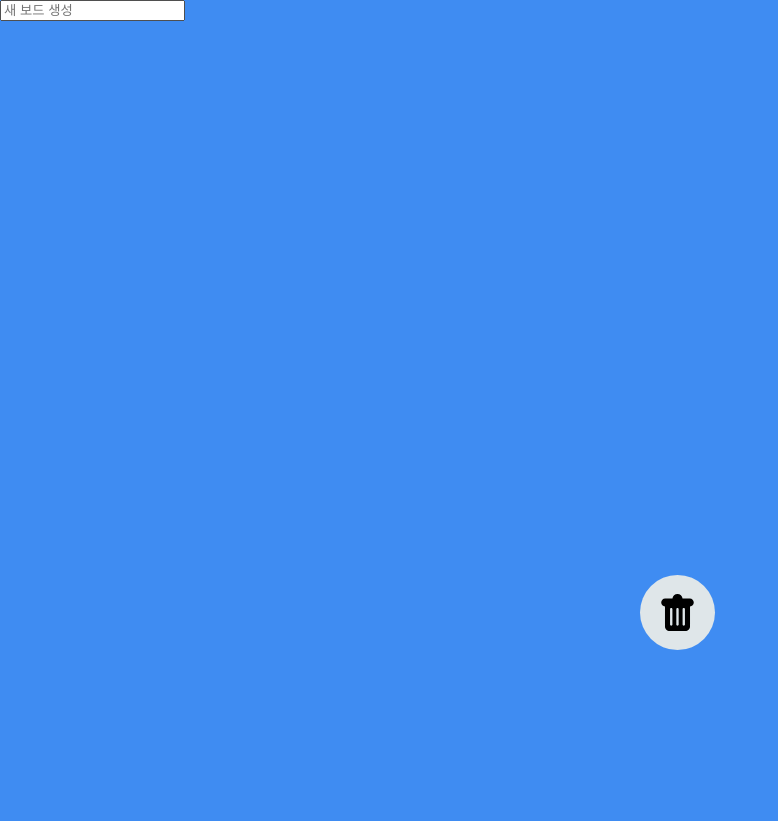
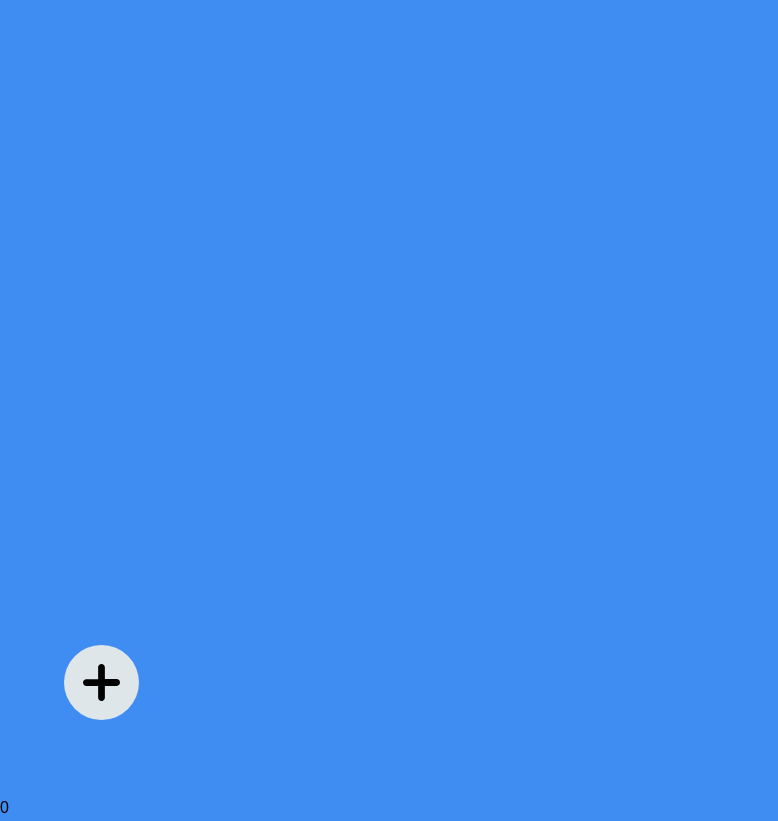
Before and after one commit to mocking-tiger/trello-clone, a React (Create React App) app: page / in a window 1280 px wide. Shown: the whole page, without its empty margins (0-778 px from the left). Built offline with nearby package versions, Linux system fonts and the light colour scheme; a web font is replaced by a local one.

Commit message:
design: 버튼,모달로 새 보드 생성

```diff
--- a/src/App.tsx
+++ b/src/App.tsx
@@ -1,10 +1,12 @@
 import styled from "styled-components";
 import Board, { IAreaProps, IForm } from "./components/Board";
 import CanIcon from "./assets/trash.svg";
+import AddIcon from "./assets/plus.svg";
 import { DragDropContext, Droppable, DropResult } from "react-beautiful-dnd";
 import { useRecoilState } from "recoil";
 import { toDoState } from "./atoms";
 import { useForm } from "react-hook-form";
+import { useState } from "react";
 
 const Wrapper = styled.div`
   width: 100vw;
@@ -27,8 +29,8 @@ const TrashCan = styled.div<IAreaProps>`
   width: 75px;
   height: 75px;
   position: absolute;
-  left: 50%;
-  bottom: 150px;
+  right: 5%;
+  bottom: 10%;
   background-color: ${(props) =>
     props.$isDraggingOver ? "#b2bec3" : "#dfe6e9"};
   border-radius: 50%;
@@ -44,11 +46,74 @@ const TrashCan = styled.div<IAreaProps>`
   }
 `;
 
+const AddBoardButton = styled.div`
+  width: 75px;
+  height: 75px;
+  position: absolute;
+  left: 5%;
+  bottom: 10%;
+  background-color: #dfe6e9;
+  border-radius: 50%;
+  transition: all 0.2s ease-in-out;
+  display: flex;
+  justify-content: center;
+  align-items: center;
+
+  &:hover {
+    transform: scale(1.2);
+    cursor: pointer;
+  }
+
+  img {
+    width: 37.5px;
+    height: 37.5px;
+  }
+`;
+
+const NewBoardModal = styled.div`
+  width: 100vw;
+  height: 100vh;
+  background-color: rgba(255, 255, 255, 0.6);
+  position: fixed;
+  top: 0;
+  left: 0;
+  z-index: 1;
+  display: flex;
+  justify-content: center;
+  align-items: center;
+
+  div {
+    width: 480px;
+    padding: 30px;
+    background-color: #b2bec3;
+    border-radius: 6px;
+
+    h2 {
+      text-align: center;
+      margin-bottom: 10px;
+      font-size: 20px;
+      color: white;
+    }
+
+    input {
+      width: 100%;
+      padding: 10px;
+      border: 0;
+      border-radius: 6px;
+
+      &:focus {
+        outline: none;
+      }
+    }
+  }
+`;
+
 // 스타일드 컴포넌트 영역 끝
 
 function App() {
-  const { register, setValue, handleSubmit } = useForm<IForm>();
+  const { register, setValue, handleSubmit, setFocus } = useForm<IForm>();
   const [toDos, setToDos] = useRecoilState(toDoState);
+  const [isModalOn, setIsModalOn] = useState(false);
 
   const onDragEnd = (info: DropResult) => {
     console.log(info);
@@ -97,7 +162,6 @@ function App() {
   };
 
   const createBoard = ({ boardName }: IForm) => {
-    console.log(boardName);
     setValue("boardName", "");
     setToDos((allBoards) => {
       const newBoard = {
@@ -107,17 +171,25 @@ function App() {
       localStorage.setItem("TODOS", JSON.stringify(newBoard));
       return newBoard;
     });
+    handleModal();
+  };
+
+  const handleModal = () => {
+    if (isModalOn) {
+      setIsModalOn(false);
+    } else {
+      setIsModalOn(true);
+      setTimeout(() => {
+        setFocus("boardName");
+      }, 0);
+    }
   };
 
   return (
     <DragDropContext onDragEnd={onDragEnd}>
-      <form onSubmit={handleSubmit(createBoard)}>
-        <input
-          {...register("boardName", { required: true })}
-          type="text"
-          placeholder="새 보드 생성"
-        />
-      </form>
+      <AddBoardButton onClick={handleModal}>
+        <img src={AddIcon} alt="보드 추가 아이콘" />
+      </AddBoardButton>
       <Wrapper>
         <Boards>
           {Object.keys(toDos).map((boardId) => (
@@ -125,6 +197,7 @@ function App() {
           ))}
         </Boards>
       </Wrapper>
+      {Object.keys(toDos).length && (
         <Droppable droppableId="trash">
           {(provided, snapshot) => (
             <TrashCan
@@ -137,6 +210,21 @@ function App() {
             </TrashCan>
           )}
         </Droppable>
+      )}
+      {isModalOn && (
+        <NewBoardModal onClick={handleModal}>
+          <div>
+            <h2>새 보드 추가하기</h2>
+            <form onSubmit={handleSubmit(createBoard)}>
+              <input
+                {...register("boardName", { required: true })}
+                type="text"
+                placeholder="이름 입력해줘"
+              />
+            </form>
+          </div>
+        </NewBoardModal>
+      )}
     </DragDropContext>
   );
 }
--- a/src/atoms.tsx
+++ b/src/atoms.tsx
@@ -17,6 +17,4 @@ export const toDoState = atom<IToDoState>({
 // 해야할것
 // 1. 투두 삭제 기능(드래그로 삭제) V
 // 2. 각 태스크 로컬스토리지에 저장 V
-// 3. 새 보드 생성 기능 V
-// 4. 보드들의 순서를 바꾸는 기능
-// 5. 보드 삭제(드래그로)
+// 3. 새 보드 생성,삭제 기능 V
```
Also changed, not shown: src/assets/plus.svg (added). Lines whose indentation alone changed are shown as unchanged.
